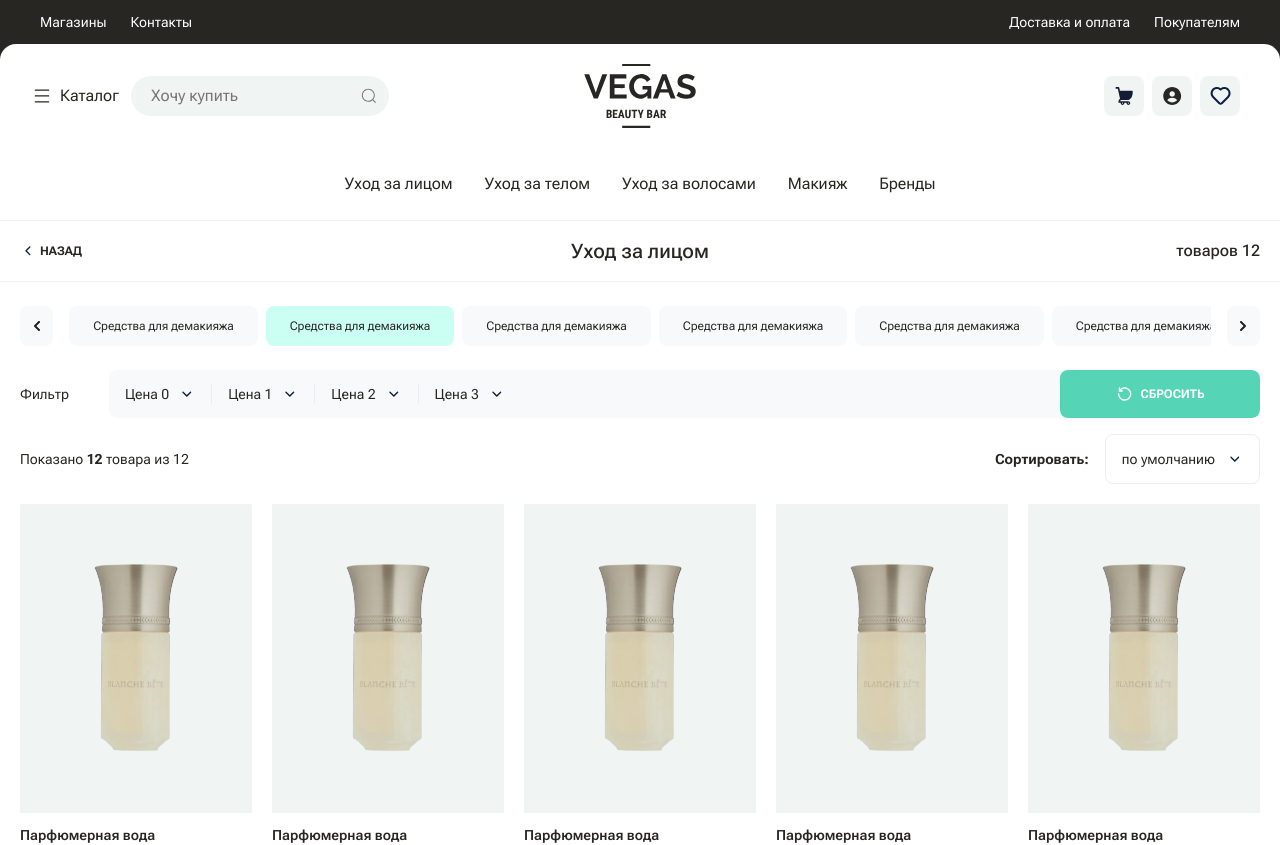
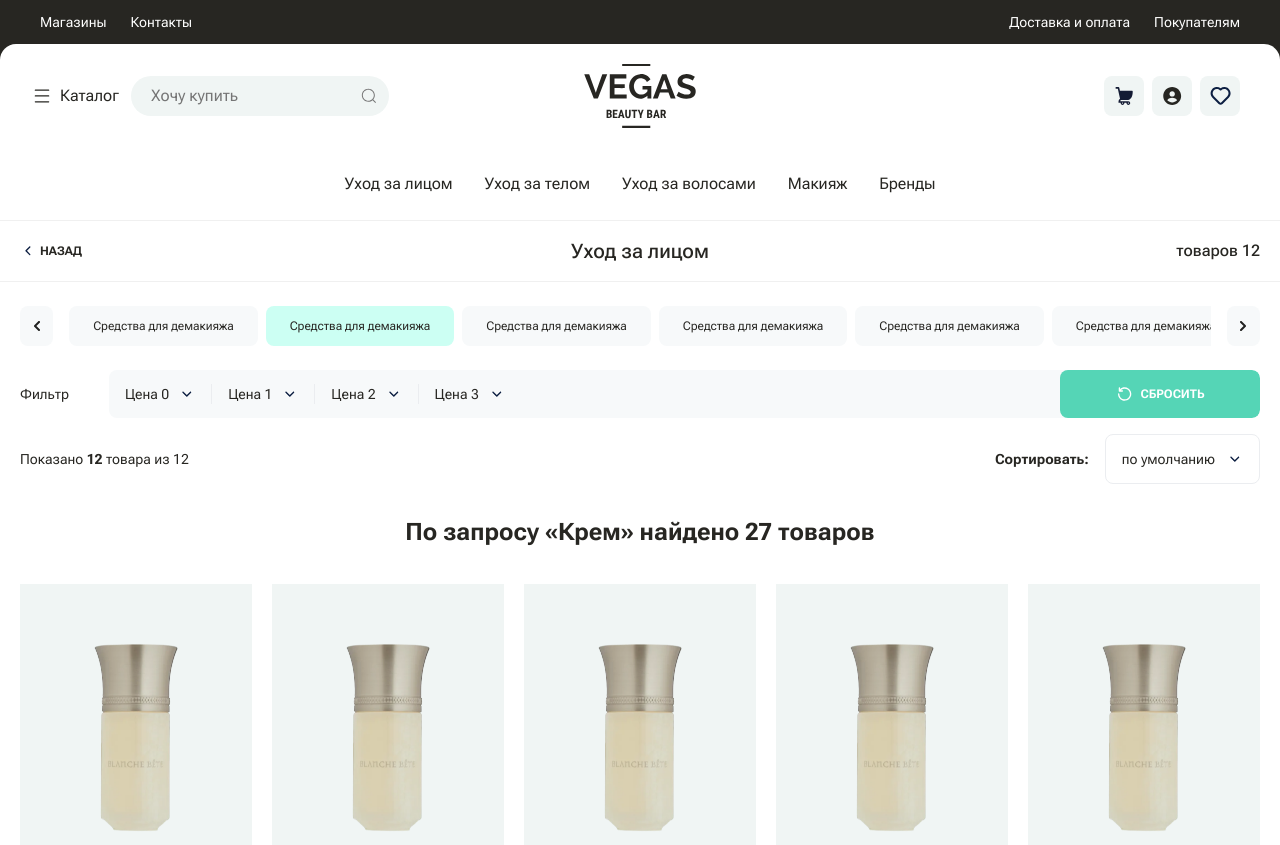
Before and after one commit to ANY-group/osima-frontend, a Next.js app: page /catalog/search in a window 1280 px wide. Shown: the top 845 px of the page. Built offline with nearby package versions, Linux system fonts and the light colour scheme.

Commit message:
search page

```diff
--- a/src/app/(default)/catalog/components/catalog-filters.tsx
+++ b/src/app/(default)/catalog/components/catalog-filters.tsx
@@ -44,7 +44,7 @@ const DesktopFilters = () => {
           </button>
         </div>
       </div>
-      <div className="hidden sm:flex items-center justify-between py-4 text-sm">
+      <div className="hidden sm:flex items-center justify-between my-4 text-sm">
         <p className="flex-grow">
           Показано <strong>12</strong> товара из 12
         </p>
--- a/src/app/(default)/catalog/components/catalog-subcategories.tsx
+++ b/src/app/(default)/catalog/components/catalog-subcategories.tsx
@@ -7,7 +7,7 @@ export default function CatalogSubcategories() {
   const subcategories = [...Array(20)];
 
   return (
-    <div className="flex items-center justify-between gap-4 py-2 md:py-6">
+    <div className="flex items-center justify-between gap-4 my-2 md:my-6">
       <ArrowWrapper onClick={() => { }} label="пролистать нелево">
         <div className="rotate-90">
           <ArrowDownBoldIcon />
--- a/src/app/(default)/catalog/components/catalog.tsx
+++ b/src/app/(default)/catalog/components/catalog.tsx
@@ -6,7 +6,8 @@ import CatalogSubcategories from "./catalog-subcategories";
 import HomePosts from "../../home/components/home-posts";
 import SubscribeForm from "@/app/components/subscribe-form";
 
-export default function Catalog({ brand = false }: {
+export default function Catalog({ q, brand = false }: {
+  q?: string,
   brand?: boolean,
 }) {
   return (
@@ -29,6 +30,13 @@ export default function Catalog({ brand = false }: {
       <section className="layout-container">
         <CatalogFilters />
       </section>
+      {q && (
+        <section className="layout-container">
+          <p className="text-center text-2xl font-bold my-8">
+            По запросу «{q}» найдено 27 товаров
+          </p>
+        </section>
+      )}
       <section className="layout-container">
         <CatalogProductsGrid />
       </section>
--- /dev/null
+++ b/src/app/(default)/catalog/search/page.tsx
@@ -0,0 +1,7 @@
+import Catalog from "../components/catalog";
+
+export default function SearchPage() {
+  return (
+    <Catalog q="Крем" />
+  );
+}
```
